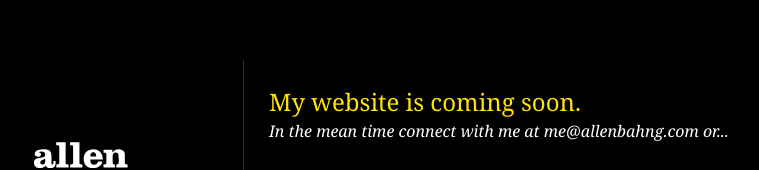
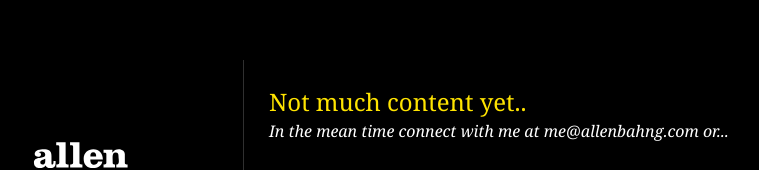
Before and after one commit to allenbahng314/abcom, a plain HTML site: page index.html in a window 1280 px wide. Shown: the part 200-370 px from the top of the page, without its empty margins (276-1035 px from the left). Drawn offline with nearby package versions, Linux system fonts and the light colour scheme.

Commit message:
Add files via upload

```diff
--- a/index.html
+++ b/index.html
@@ -35,7 +35,7 @@
 <div id="content">
 	<div class="logo_box"><h1>allen<br/>bahng<br/>dotCom</h1></div>
 	<div class="main_box">
-		<h2>My website is coming soon.<br/><span>In the mean time connect with me at me@allenbahng.com or...</span></h2>
+		<h2>Not much content yet..<br/><span>In the mean time connect with me at me@allenbahng.com or...</span></h2>
 
 		<ul class="info">
 			<li>
```
